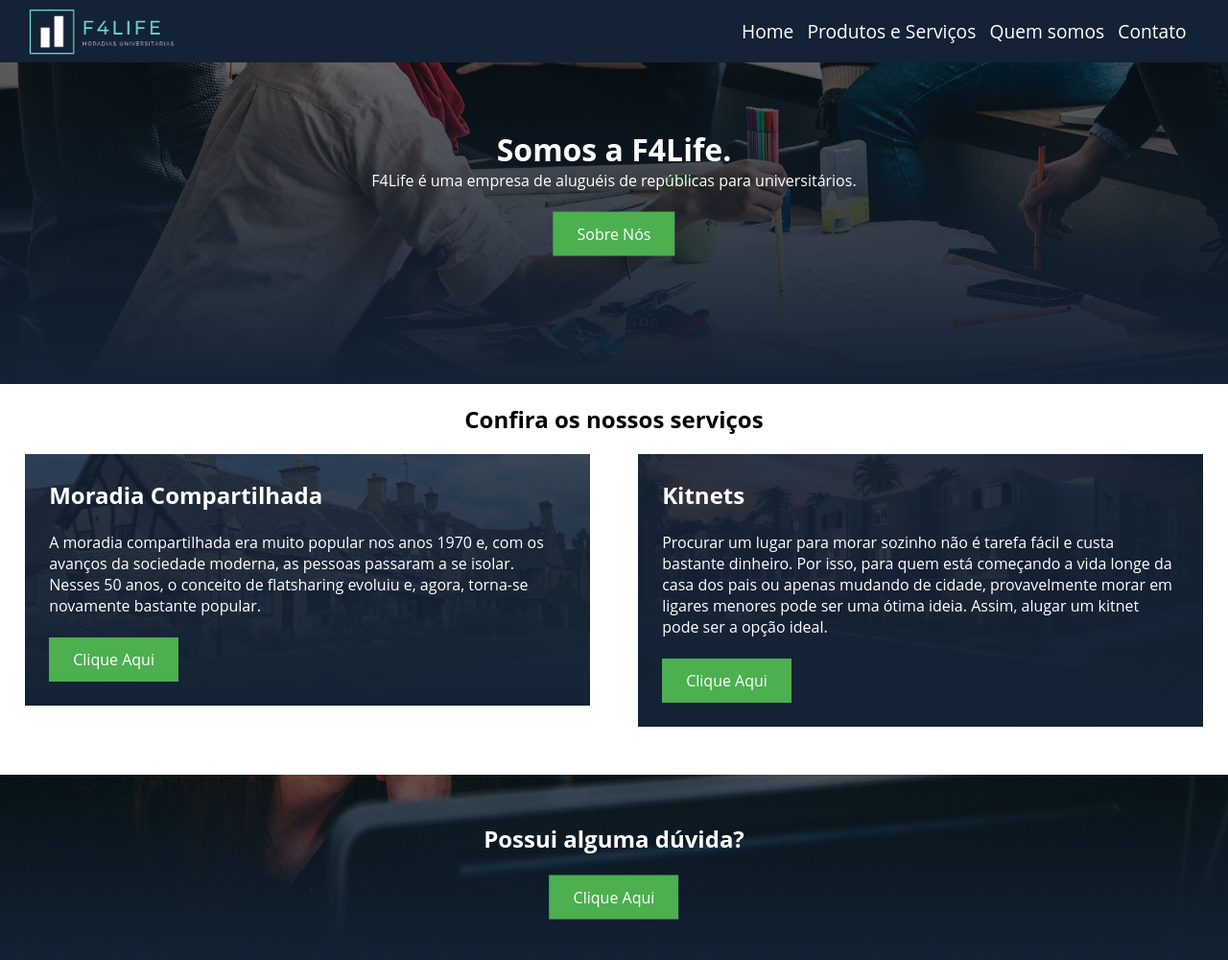
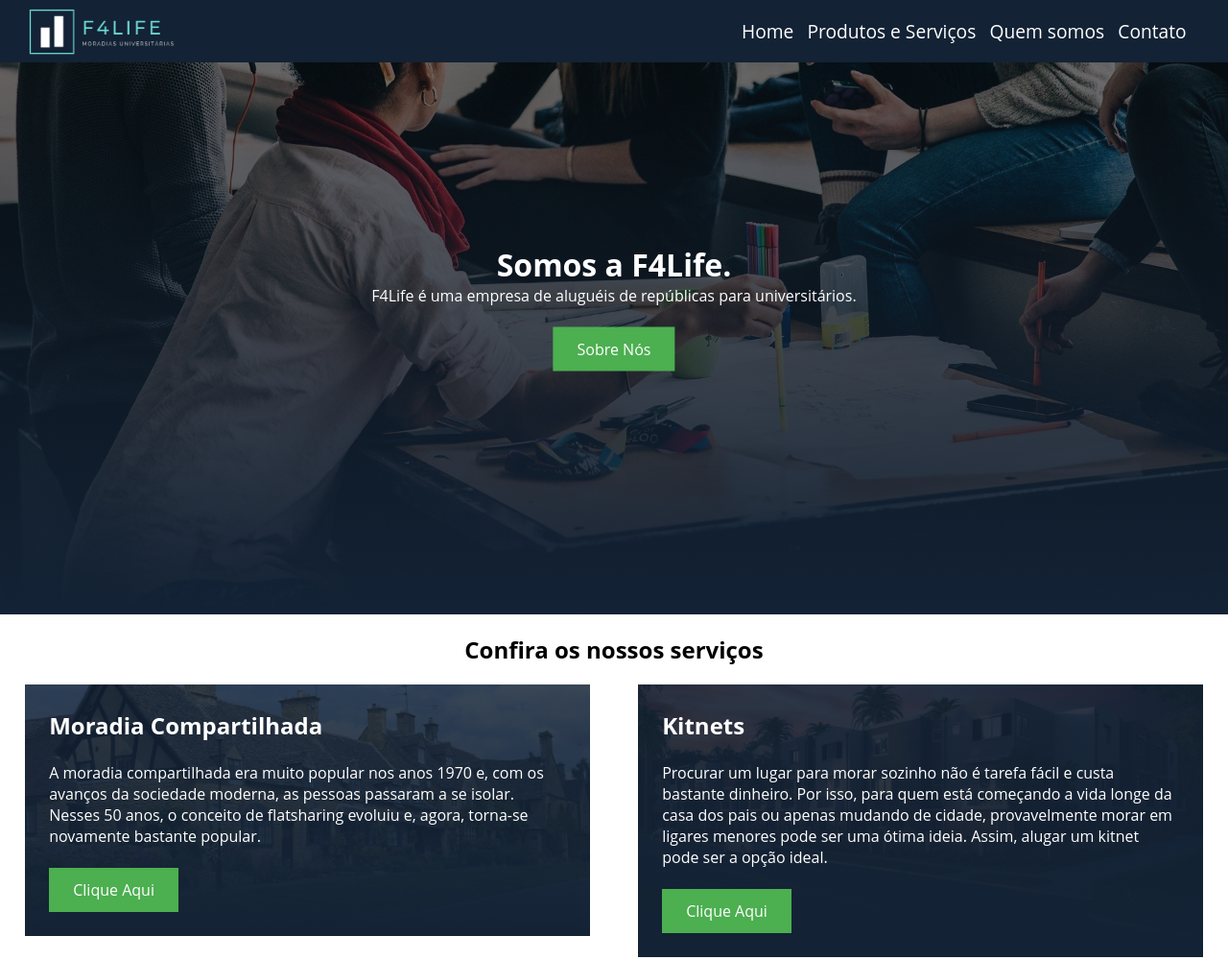
Before and after one commit to future4code/julian-f4life, a plain HTML site: page index.html in a window 1280 px wide. Shown: the top 1000 px of the page at 96% size. Drawn offline with Linux system fonts and the light colour scheme.

Commit message:
Update do tamanho do banner inicial

```diff
--- a/style.css
+++ b/style.css
@@ -66,7 +66,7 @@ a{
 
 .bg-index-image {
   background-image: linear-gradient(rgba(0, 0, 0, 0.5), #132235), url(imagens/bg-estudantes.jpg);
-  height: 50%;
+  height: 80%;
   background-position: center;
   background-repeat: no-repeat;
   background-size: cover;
@@ -105,7 +105,7 @@ a{
   box-shadow: 0 8px 16px 0 rgba(0,0,0,0.2), 0 6px 20px 0 rgba(0,0,0,0.19);
 }
 
-/* =========== ServiÃƒÆ’Ã†â€™Ãƒâ€ Ã¢â‚¬â„¢ÃƒÆ’Ã¢â‚¬Â ÃƒÂ¢Ã¢â€šÂ¬Ã¢â€žÂ¢ÃƒÆ’Ã†â€™ÃƒÂ¢Ã¢â€šÂ¬Ã‚Â ÃƒÆ’Ã‚Â¢ÃƒÂ¢Ã¢â‚¬Å¡Ã‚Â¬ÃƒÂ¢Ã¢â‚¬Å¾Ã‚Â¢ÃƒÆ’Ã†â€™Ãƒâ€ Ã¢â‚¬â„¢ÃƒÆ’Ã‚Â¢ÃƒÂ¢Ã¢â‚¬Å¡Ã‚Â¬Ãƒâ€¦Ã‚Â¡ÃƒÆ’Ã†â€™ÃƒÂ¢Ã¢â€šÂ¬Ã…Â¡ÃƒÆ’Ã¢â‚¬Å¡Ãƒâ€šÃ‚Â§o Index =========== */
+/* =========== ServiÃƒÆ’Ã†â€™Ãƒâ€ Ã¢â‚¬â„¢ÃƒÆ’Ã¢â‚¬Â ÃƒÂ¢Ã¢â€šÂ¬Ã¢â€žÂ¢ÃƒÆ’Ã†â€™ÃƒÂ¢Ã¢â€šÂ¬Ã‚Â ÃƒÆ’Ã‚Â¢ÃƒÂ¢Ã¢â‚¬Å¡Ã‚Â¬ÃƒÂ¢Ã¢â‚¬Å¾Ã‚Â¢ÃƒÆ’Ã†â€™Ãƒâ€ Ã¢â‚¬â„¢ÃƒÆ’Ã‚Â¢ÃƒÂ¢Ã¢â‚¬Å¡Ã‚Â¬Ãƒâ€šÃ‚Â ÃƒÆ’Ã†â€™Ãƒâ€šÃ‚Â¢ÃƒÆ’Ã‚Â¢ÃƒÂ¢Ã¢â€šÂ¬Ã…Â¡Ãƒâ€šÃ‚Â¬ÃƒÆ’Ã‚Â¢ÃƒÂ¢Ã¢â€šÂ¬Ã…Â¾Ãƒâ€šÃ‚Â¢ÃƒÆ’Ã†â€™Ãƒâ€ Ã¢â‚¬â„¢ÃƒÆ’Ã¢â‚¬Â ÃƒÂ¢Ã¢â€šÂ¬Ã¢â€žÂ¢ÃƒÆ’Ã†â€™Ãƒâ€šÃ‚Â¢ÃƒÆ’Ã‚Â¢ÃƒÂ¢Ã¢â€šÂ¬Ã…Â¡Ãƒâ€šÃ‚Â¬ÃƒÆ’Ã¢â‚¬Â¦Ãƒâ€šÃ‚Â¡ÃƒÆ’Ã†â€™Ãƒâ€ Ã¢â‚¬â„¢ÃƒÆ’Ã‚Â¢ÃƒÂ¢Ã¢â‚¬Å¡Ã‚Â¬Ãƒâ€¦Ã‚Â¡ÃƒÆ’Ã†â€™ÃƒÂ¢Ã¢â€šÂ¬Ã…Â¡ÃƒÆ’Ã¢â‚¬Å¡Ãƒâ€šÃ‚Â§o Index =========== */
 
   .servicos-index {
     box-sizing: border-box;
@@ -185,7 +185,7 @@ a{
 
 }
 
-/* =========== Produtos e serviÃ§os ============= */
+/* =========== Produtos e serviÃƒÂ§os ============= */
 
 #containerprod {
     width: 100%;
```
